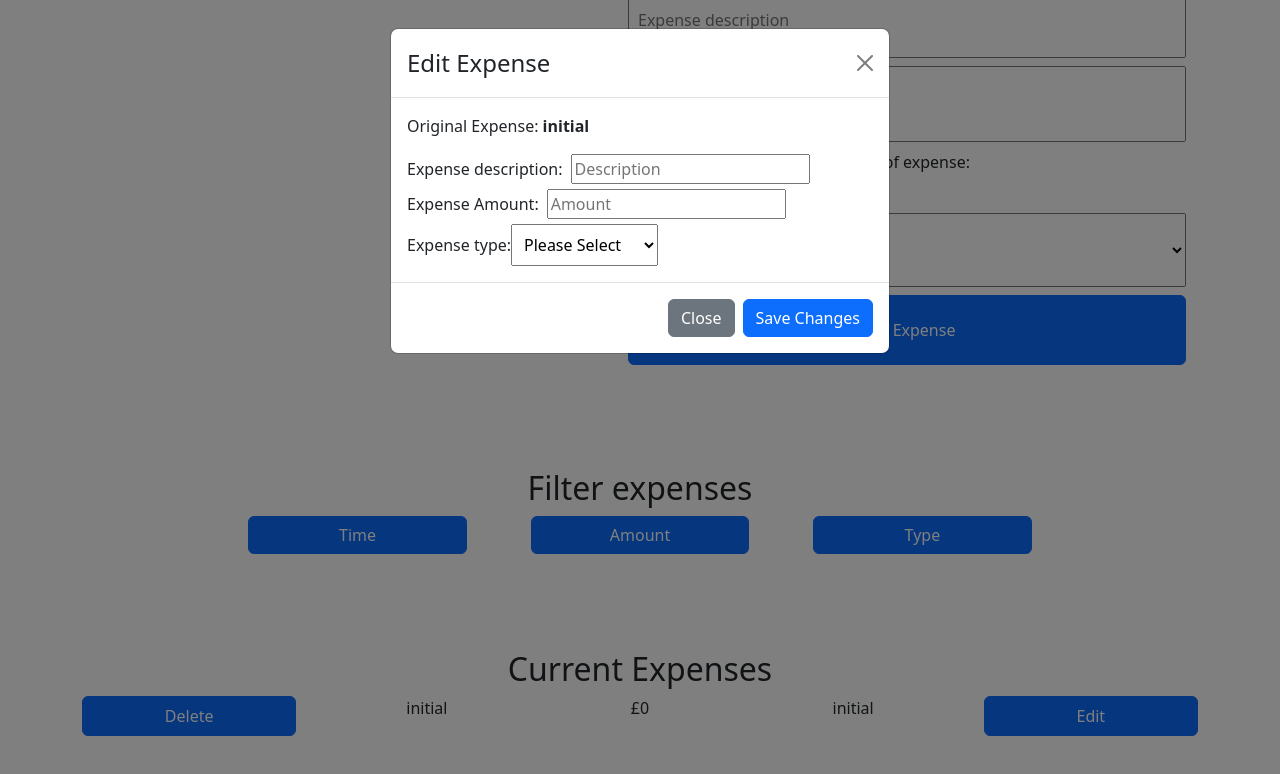
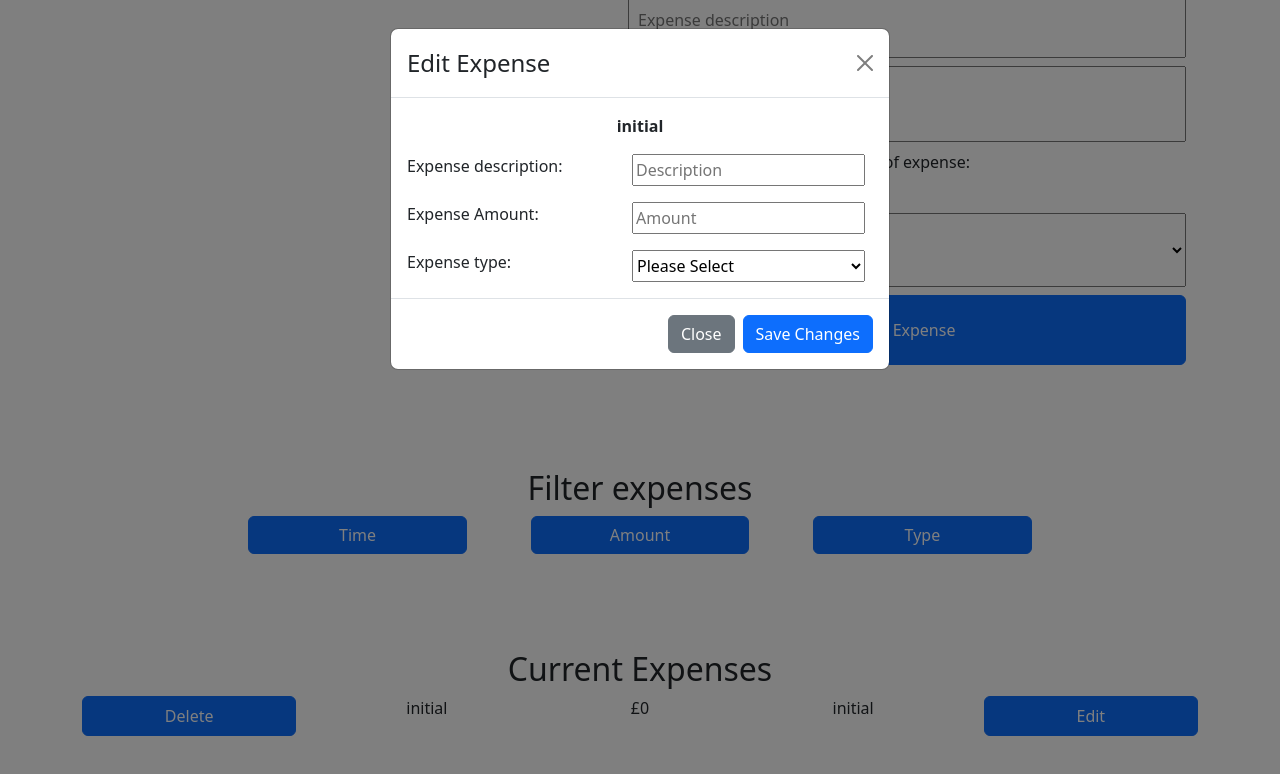
Before and after one commit to MoAnsir/Expense_Tracker, a React (Create React App) app: page / in a window 1280 px wide. Both pictures are taken after a click on the button "Edit". Shown: the part 303-1077 px from the top of the page. Built offline with nearby package versions, Linux system fonts and the light colour scheme.

Commit message:
modal fixes

```diff
--- a/src/Comps/EditModal.js
+++ b/src/Comps/EditModal.js
@@ -33,11 +33,10 @@ function EditModal({
         <Modal.Title>Edit Expense</Modal.Title>
       </Modal.Header>
       <Modal.Body>
-        <p>
-          Original Expense: <b>{editExpense[0].desc}</b>
+        <p className="text-center">
+          <b>{editExpense[0].desc}</b>
         </p>
-        <div>
-          {/* <p className="d-inline">Edit Description:</p> */}
+        <div className="d-flex justify-content-between">
           <label className="mb-2" htmlFor="expenseDesc">
             Expense description:
           </label>
@@ -45,13 +44,12 @@ function EditModal({
             type="text"
             name="expenseDesc"
             id="expenseDesc"
-            className="d-inline mx-2"
+            className="d-inline mx-2 w-50"
             placeholder="Description"
             onChange={(e) => setItemDesc(e.target.value)}
           />
         </div>
-        <div>
-          {/* <p className="d-inline">Edit Amount:</p> */}
+        <div className="my-3 d-flex justify-content-between">
           <label className="mb-2" htmlFor="expenseAmount">
             Expense Amount:
           </label>
@@ -59,19 +57,20 @@ function EditModal({
             type="text"
             name="expenseAmount"
             id="expenseAmount"
-            className="d-inline mx-2"
+            className="d-inline mx-2 w-50"
             placeholder="Amount"
             onChange={(e) => setItemAmount(e.target.value)}
           />
         </div>
-        <div>
+        <div className="d-flex justify-content-between">
           <label className="mb-2" htmlFor="expenseType">
             Expense type:
           </label>
           <select
             name="expenseType"
             id="expenseType"
-            className="p-2"
+            className="
+            mx-2 w-50"
             onChange={(e) => setItemType(e.target.value)}
           >
             <option value="select">Please Select</option>
```
